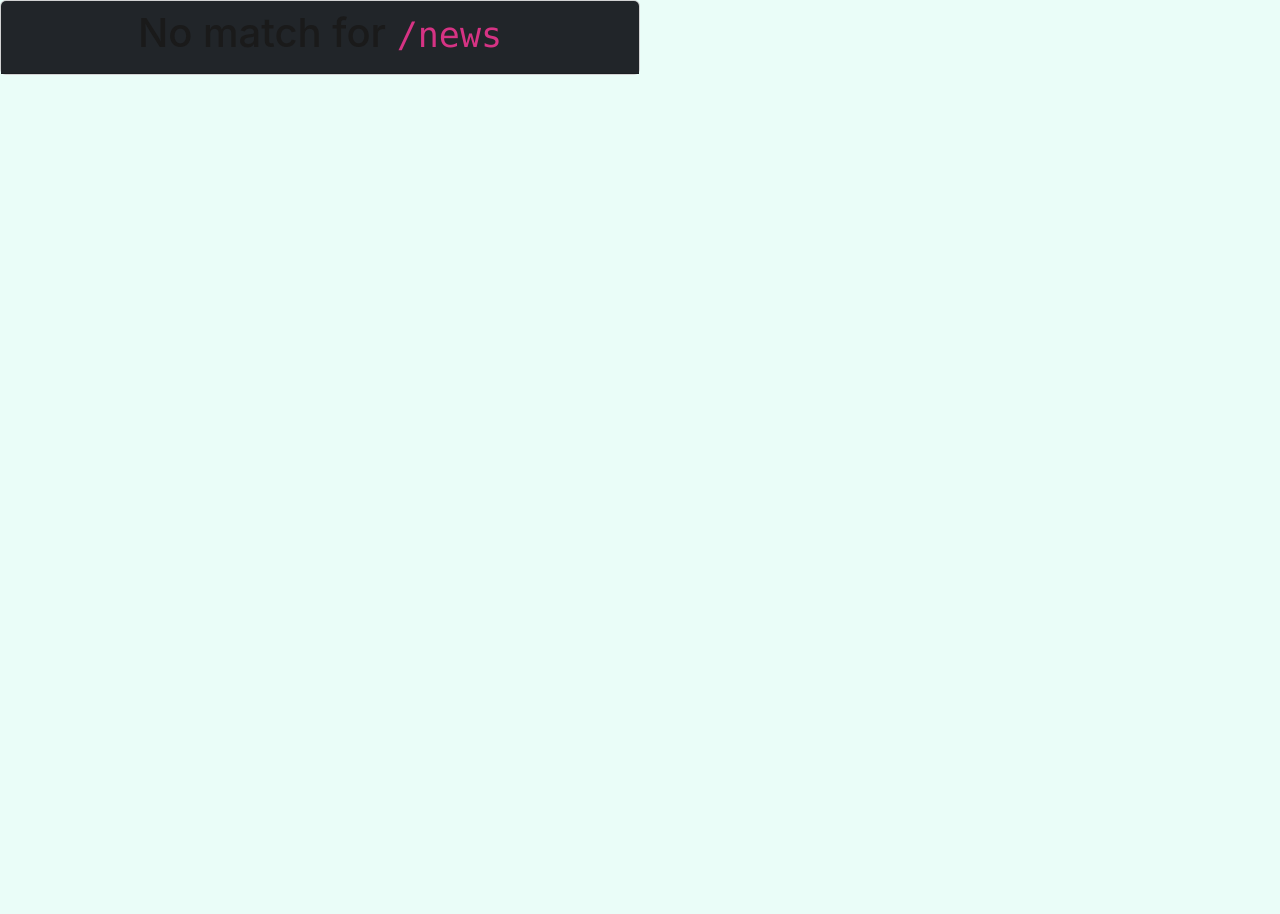
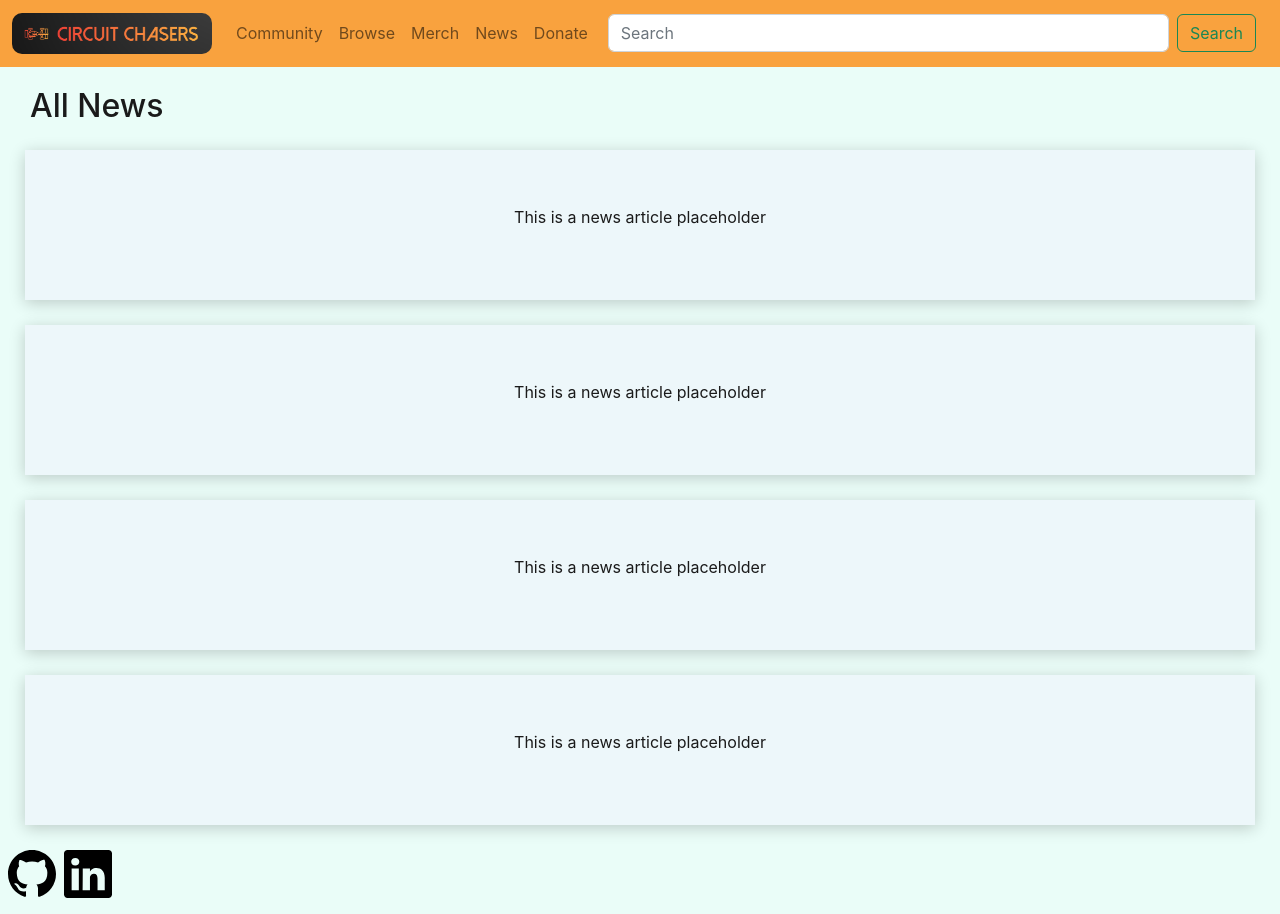
Before and after one commit to AyhaamB/circuit-chasers, a React (Vite) app in the folder client/: page /news in a window 1280 px wide. Before the commit this address had no page. Before the commit the page ends 800 px from the top, so only its background shows below. Built offline with nearby package versions, Linux system fonts and the light colour scheme; no server answers.

Commit message:
completed main pages layout

```diff
--- a/client/src/App.css
+++ b/client/src/App.css
@@ -119,3 +119,54 @@ body {
   box-shadow: 0px 3px 15px rgba(0,0,0,0.2);
   display: flex;
 }
+
+.main-news {
+  display: grid;
+  grid-template-columns: 100%;
+}
+
+.news-post {
+  height: 150px;
+  background-color: #edf7fa;
+  position: relative;
+  margin: 25px;
+  box-shadow: 0px 3px 15px rgba(0,0,0,0.2);
+  display: flex;
+  justify-content: center;
+  align-items: center;
+}
+
+.disc-title {
+  margin-left: 30px;
+  margin-top: 20px;
+}
+
+.news-title {
+  margin-left: 30px;
+  margin-top: 20px;
+}
+
+.donate-field {
+  height: 300px;
+  background-color: #edf7fa;
+  position: relative;
+  margin: 25px;
+  box-shadow: 0px 3px 15px rgba(0,0,0,0.2);
+  display: flex;
+}
+
+.donate-title {
+  margin-left: 30px;
+  margin-top: 20px;
+}
+
+.donate-post {
+  height: 150px;
+  background-color: #edf7fa;
+  position: relative;
+  margin: 25px;
+  box-shadow: 0px 3px 15px rgba(0,0,0,0.2);
+  display: flex;
+  justify-content: center;
+  align-items: center;
+}
--- a/client/src/componets/Header.jsx
+++ b/client/src/componets/Header.jsx
@@ -37,12 +37,12 @@ export default function Header() {
               </a>
             </li>
             <li className="nav-item">
-              <a className="nav-link" href="#">
+              <a className="nav-link" href="/news">
                 News
               </a>
             </li>
             <li className="nav-item">
-              <a className="nav-link" href="#">
+              <a className="nav-link" href="/donate">
                 Donate
               </a>
             </li>
--- a/client/src/pages/Community.jsx
+++ b/client/src/pages/Community.jsx
@@ -10,6 +10,9 @@ const Community = () => {
   return (
     <div className="main-disc">
       <div className="post-container">
+        <div className="disc-title">
+          <h2>Trending Today</h2>
+        </div>
         <div className="disc-post">
           <p>This is a post placeholder</p>
         </div>
--- /dev/null
+++ b/client/src/pages/Donate.jsx
@@ -0,0 +1,36 @@
+import { Link } from "react-router-dom";
+import { useQuery } from "@apollo/client";
+import { QUERY_USER } from "../utils/queries";
+
+const Donate = () => {
+  const { loading, data } = useQuery(QUERY_USER, {
+    fetchPolicy: "no-cache",
+  });
+
+  return (
+    <div className="main-cart">
+      <div className="post-container">
+        <div className="donate-title">
+          <h2>Our Wonderful Sponsors</h2>
+        </div>
+        <div className="donate-post">
+          <p>This is a sponsor placeholder</p>
+        </div>
+        <div className="donate-post">
+          <p>This is a sponsor placeholder</p>
+        </div>
+        <div className="donate-post">
+          <p>This is a sponsor placeholder</p>
+        </div>
+        <div className="donate-post">
+          <p>This is a sponsor placeholder</p>
+        </div>
+      </div>
+      <div className="donate-field">
+        <p>Make a Donation</p>
+      </div>
+    </div>
+  );
+};
+
+export default Donate;
--- /dev/null
+++ b/client/src/pages/News.jsx
@@ -0,0 +1,33 @@
+import { Link } from "react-router-dom";
+import { useQuery } from "@apollo/client";
+import { QUERY_USER } from "../utils/queries";
+
+const News = () => {
+  const { loading, data } = useQuery(QUERY_USER, {
+    fetchPolicy: "no-cache",
+  });
+
+  return (
+    <div className="main-news">
+      <div className="post-container">
+      <div className="news-title">
+          <h2>All News</h2>
+        </div>
+        <div className="news-post">
+          <p>This is a news article placeholder</p>
+        </div>
+        <div className="news-post">
+          <p>This is a news article placeholder</p>
+        </div>
+        <div className="news-post">
+          <p>This is a news article placeholder</p>
+        </div>
+        <div className="news-post">
+          <p>This is a news article placeholder</p>
+        </div>
+      </div>
+    </div>
+  );
+};
+
+export default News;
```
Also changed, not shown: client/src/main.jsx (+8 -0 lines).
